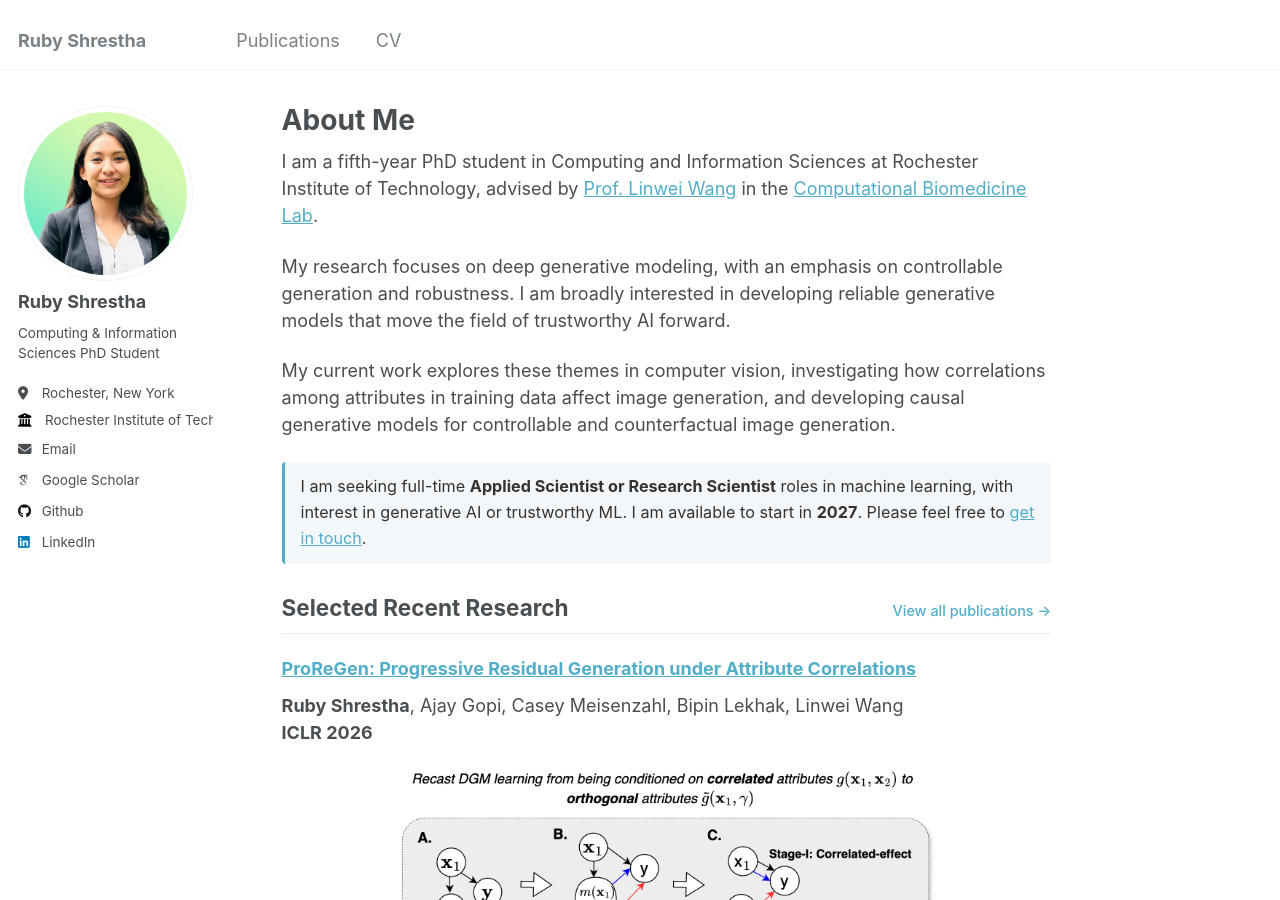
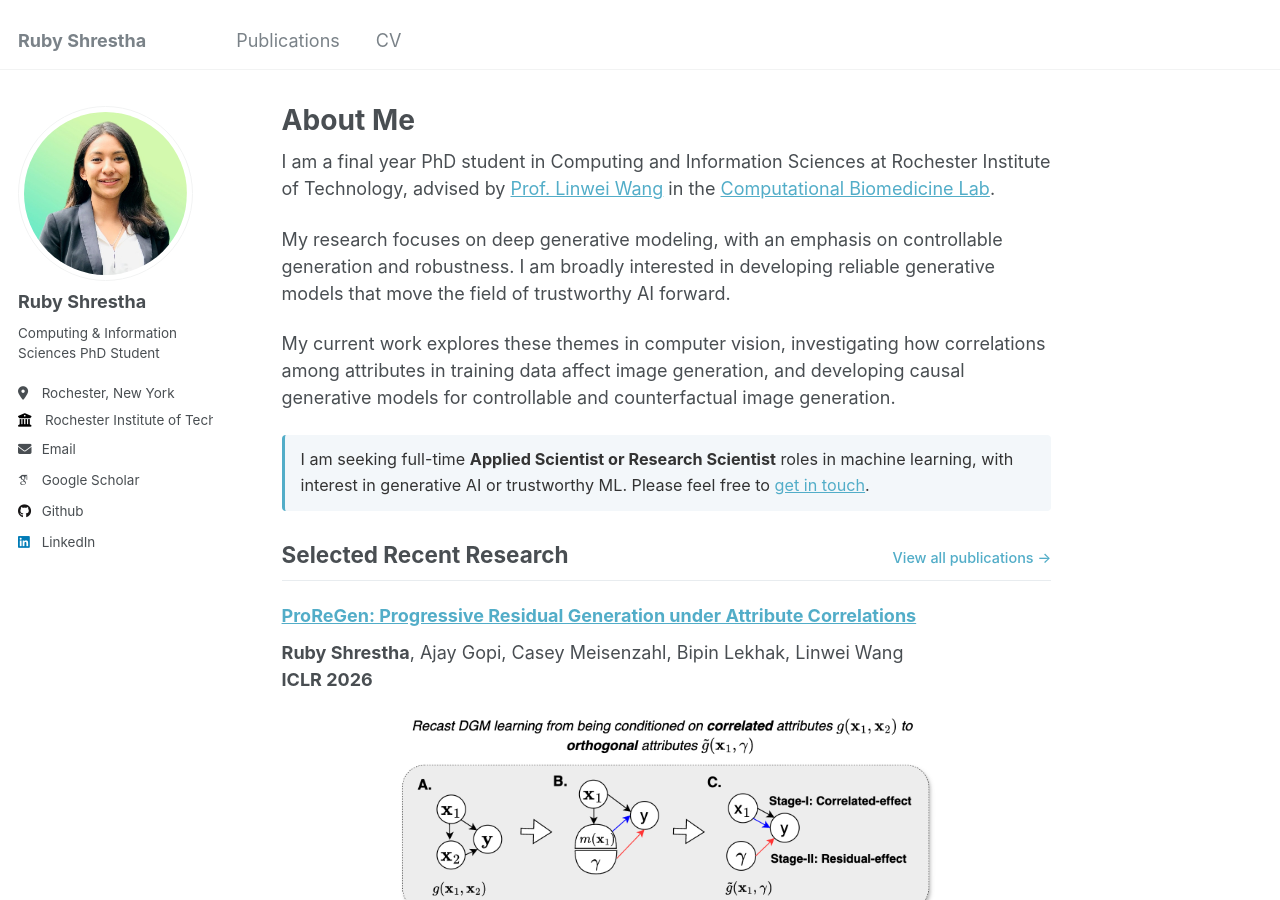
Before and after one commit to ruby-stha/ruby-stha.github.io, a Jekyll site: the page built from _pages/about.md, in a window 1280 px wide and 900 px high. Built offline with Jekyll 4.4.1, drawn with Linux system fonts in a browser that asks for light colours; some web fonts are replaced.

Commit message:
About update

```diff
--- a/_pages/about.md
+++ b/_pages/about.md
@@ -7,14 +7,14 @@ redirect_from:
   - /about.html
 ---
 
-I am a fifth-year PhD student in Computing and Information Sciences at Rochester Institute of Technology, advised by [Prof. Linwei Wang](https://pht180.rit.edu/cblwang/linwei-wang/) in the [Computational Biomedicine Lab](https://pht180.rit.edu/cblwang/).
+I am a final year PhD student in Computing and Information Sciences at Rochester Institute of Technology, advised by [Prof. Linwei Wang](https://pht180.rit.edu/cblwang/linwei-wang/) in the [Computational Biomedicine Lab](https://pht180.rit.edu/cblwang/).
 
 My research focuses on deep generative modeling, with an emphasis on controllable generation and robustness. I am broadly interested in developing reliable generative models that move the field of trustworthy AI forward.
 
 My current work explores these themes in computer vision, investigating how correlations among attributes in training data affect image generation, and developing causal generative models for controllable and counterfactual image generation.
 
 <div class="availability-note">
-  I am seeking full-time <strong>Applied Scientist or Research Scientist</strong> roles in machine learning, with interest in generative AI or trustworthy ML. I am available to start in <strong>2027</strong>. Please feel free to <a href="mailto:rs9466@rit.edu">get in touch</a>.
+  I am seeking full-time <strong>Applied Scientist or Research Scientist</strong> roles in machine learning, with interest in generative AI or trustworthy ML. Please feel free to <a href="mailto:rs9466@rit.edu">get in touch</a>.
 </div>
 
 
```
